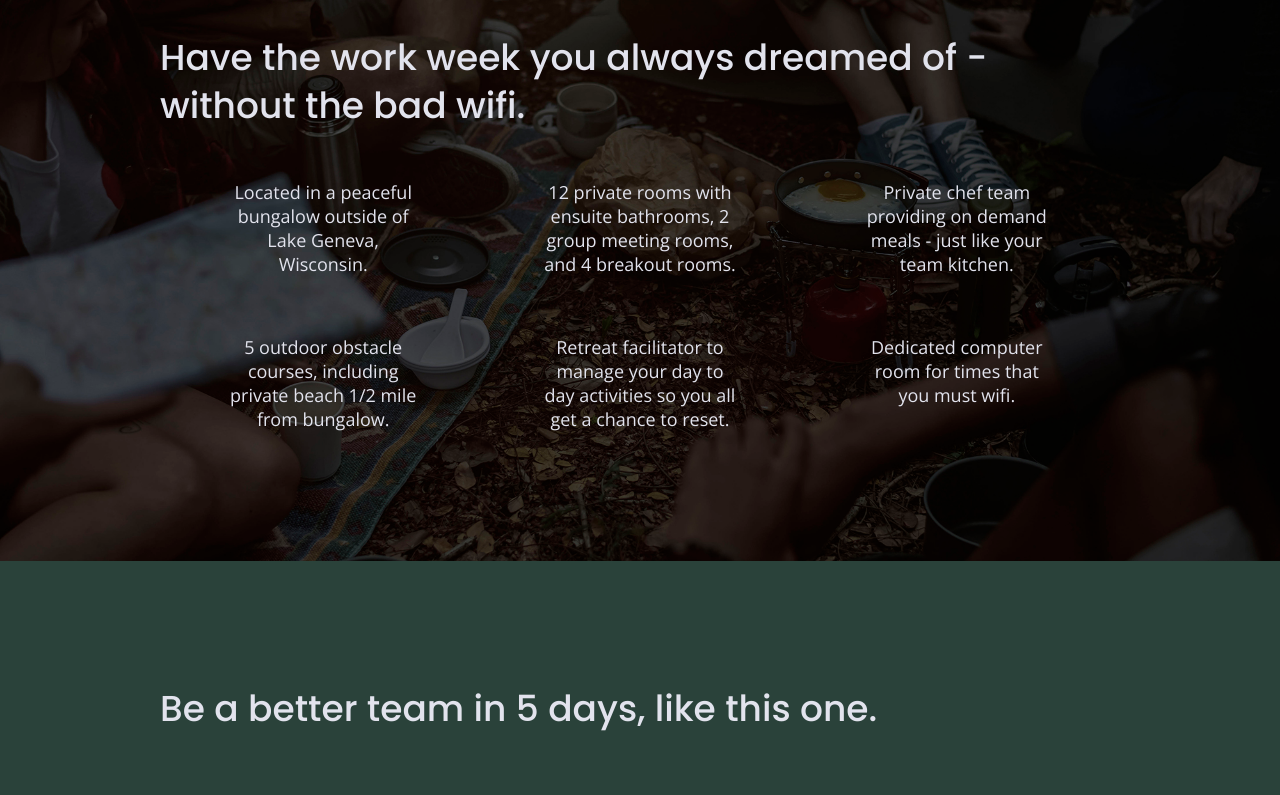
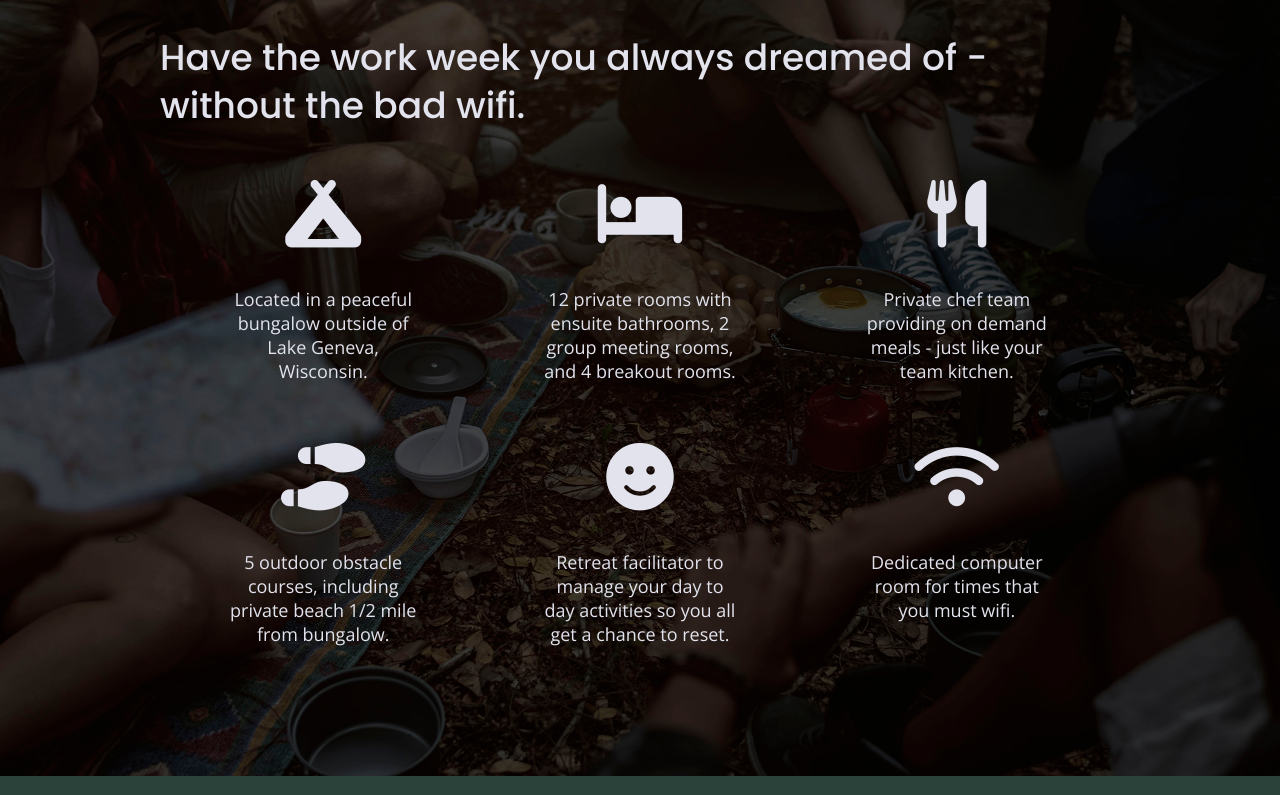
Before and after one commit to cnlewis19/unplugged-2026, a website built with Parcel: page index.html in a window 1280 px wide. Shown: the part 1097-1892 px from the top of the page. Built offline with nearby package versions, Linux system fonts and the light colour scheme.

Commit message:
Added icons to page and styled

```diff
--- a/css/main.css
+++ b/css/main.css
@@ -286,9 +286,9 @@ input[type=button]{
 .features p {
   margin: 0;
 }
-.features .font-awesome-icon {
-  padding: 0 0 40px;
-  font-size: 60px;
+.features i {
+  margin-bottom: 40px;
+  font-size: 3.75em;
 }
 
 /*Reviews*/
--- a/index.html
+++ b/index.html
@@ -22,7 +22,7 @@
 <link rel="preconnect" href="https://fonts.googleapis.com">
 <link rel="preconnect" href="https://fonts.gstatic.com" crossorigin>
 <link href="https://fonts.googleapis.com/css2?family=Open+Sans:ital,wght@0,300..800;1,300..800&family=Poppins:ital,wght@0,100;0,200;0,300;0,400;0,500;0,600;0,700;0,800;0,900;1,100;1,200;1,300;1,400;1,500;1,600;1,700;1,800;1,900&display=swap" rel="stylesheet">
-
+<script src="https://kit.fontawesome.com/0b0b70c787.js" crossorigin="anonymous"></script>
   <meta name="theme-color" content="#fafafa">
 </head>
 
@@ -65,27 +65,27 @@
         <h2>Have the work week you always dreamed of - without the bad wifi.</h2>
         <div class="features-items">
           <article>
-            <p class="fontawesome-icon"></p>
+            <p class="fontawesome-icon"><i class="fas fa-campground"></i></p>
             <p class="features-item-description">Located in a peaceful bungalow outside of Lake Geneva, Wisconsin.</p>
           </article>
           <article>
-            <p class="fontawesome-icon"></p>
+            <p class="fontawesome-icon"><i class="fas fa-bed"></i></p>
             <p class="features-item-description">12 private rooms with ensuite bathrooms, 2 group meeting rooms, and 4 breakout rooms.</p>
           </article>
           <article>
-            <p class="fontawesome-icon"></p>
+            <p class="fontawesome-icon"><i class="fas fa-utensils"></i></p>
             <p class="features-item-description">Private chef team providing on demand meals - just like your team kitchen.</p>
           </article>
           <article>
-            <p class="fontawesome-icon"></p>
+            <p class="fontawesome-icon"><i class="fas fa-shoe-prints"></i></p>
             <p class="features-item-description">5 outdoor obstacle courses, including private beach 1/2 mile from bungalow.</p>
           </article>
           <article>
-            <p class="fontawesome-icon"></p>
+            <p class="fontawesome-icon"><i class="fas fa-smile"></i></p>
             <p class="features-item-description">Retreat facilitator to manage your day to day activities so you all get a chance to reset.</p>
           </article>
           <article>
-            <p class="fontawesome-icon"></p>
+            <p class="fontawesome-icon"><i class="fas fa-wifi"></i></p>
             <p class="features-item-description">Dedicated computer room for times that you must wifi.</p>
           </article>
         </div>
```
Also changed, not shown: about/index.html (+2 -2 lines), faq/index.html (+2 -2 lines).
